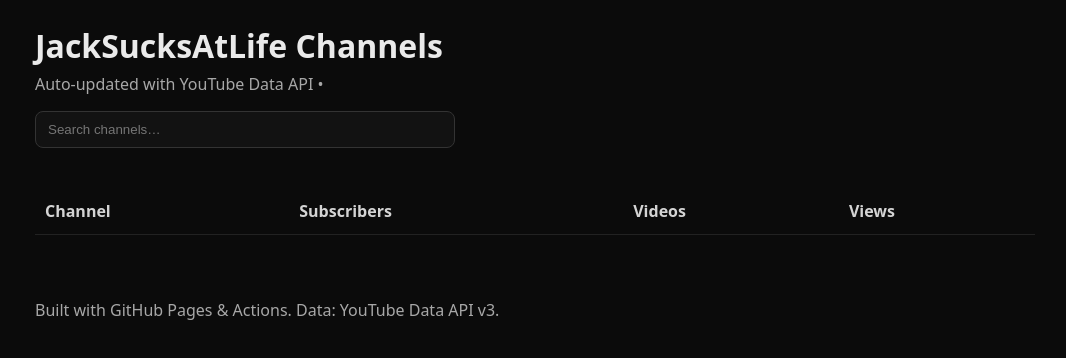
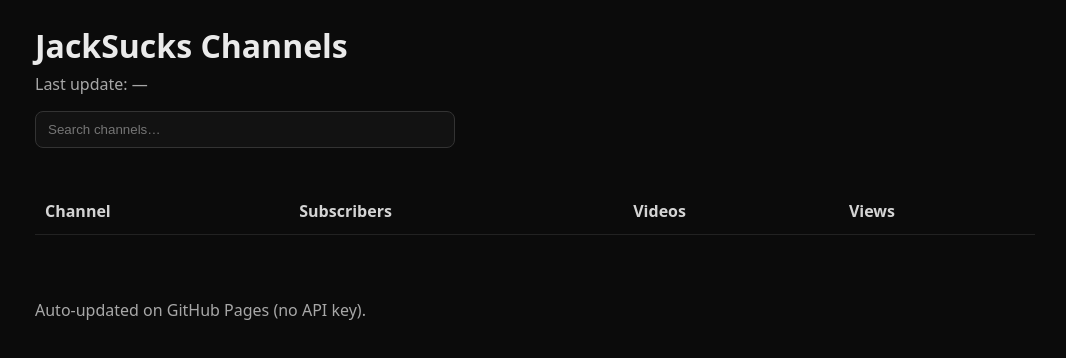
Before and after one commit to TheCreatorsList/JackSucksAtLife, a website: page web/index.html in a window 1280 px wide. Shown: the whole page, without its empty margins (105-1171 px from the left). Drawn offline with Linux system fonts and the light colour scheme; no server answers.

Commit message:
Update index.html

```diff
--- a/web/index.html
+++ b/web/index.html
@@ -3,16 +3,15 @@
 <head>
   <meta charset="utf-8" />
   <meta name="viewport" content="width=device-width,initial-scale=1" />
-  <title>JackSucksAtLife Network — Live-ish Stats</title>
+  <title>JackSucks Network – Stats</title>
   <link rel="stylesheet" href="./styles.css" />
 </head>
 <body>
   <header>
-    <h1>JackSucksAtLife Channels</h1>
-    <p class="sub">Auto-updated with YouTube Data API • <span id="generatedAt"></span></p>
+    <h1>JackSucks Channels</h1>
+    <p class="sub">Last update: <span id="generatedAt">—</span></p>
     <input id="search" type="search" placeholder="Search channels…" />
   </header>
-
   <main>
     <table id="tbl">
       <thead>
@@ -26,11 +25,7 @@
       <tbody></tbody>
     </table>
   </main>
-
-  <footer>
-    <p>Built with GitHub Pages & Actions. Data: YouTube Data API v3.</p>
-  </footer>
-
+  <footer><p>Auto-updated on GitHub Pages (no API key).</p></footer>
   <script src="./app.js"></script>
 </body>
 </html>
```
